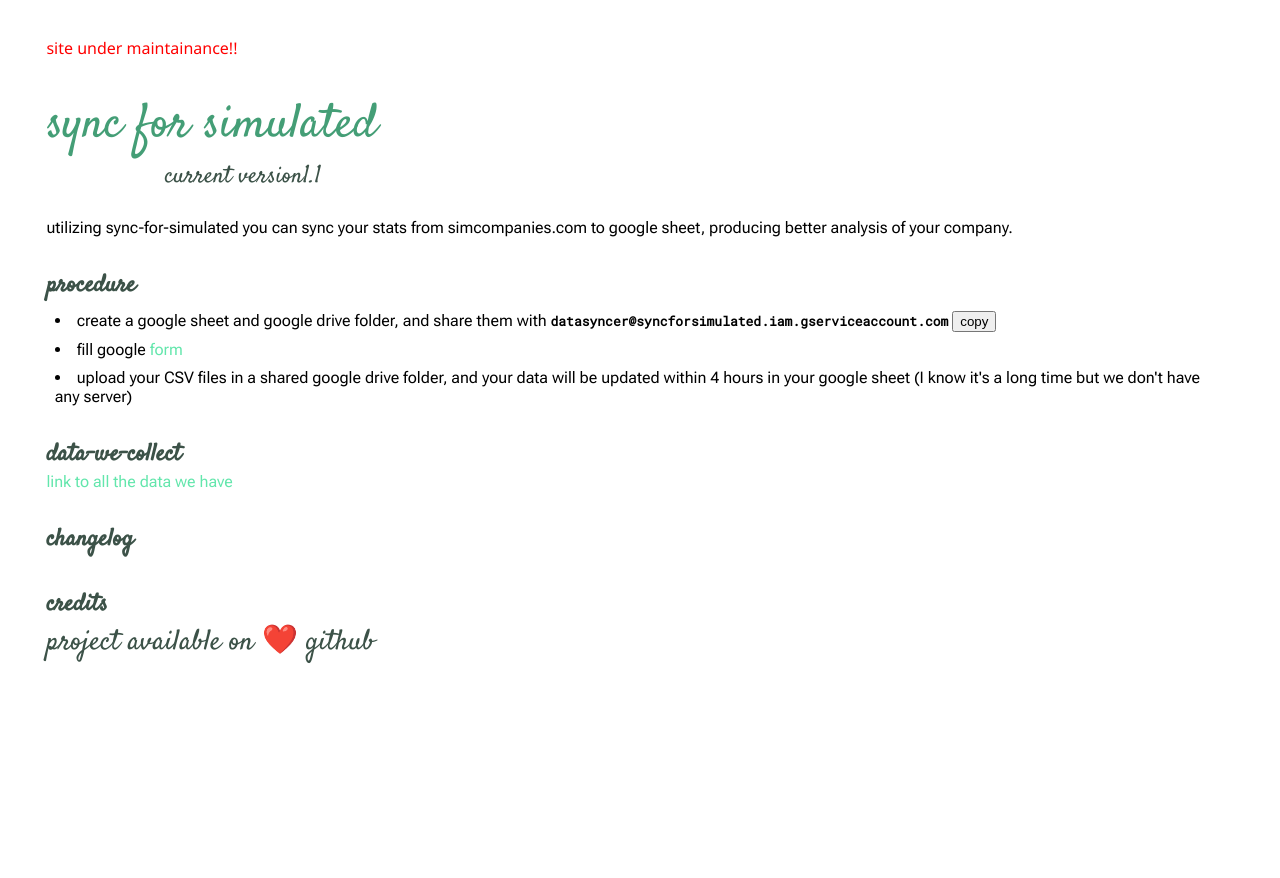
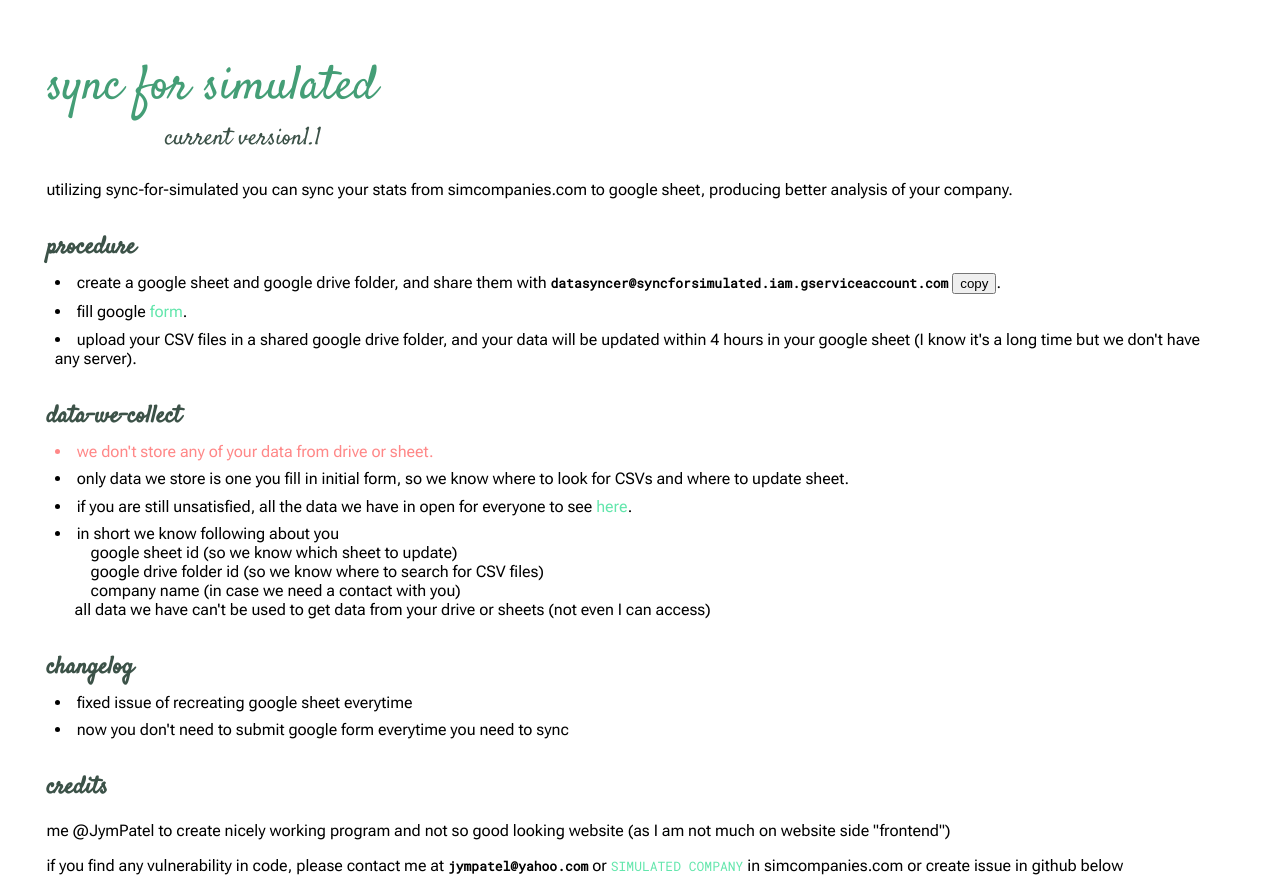
Before and after one commit to JymPatel/syncforsimulated, a plain HTML site: page public/index.html in a window 1280 px wide. Shown: the top 878 px of the page. Before the commit the page ends 800 px from the top, so only its background shows below. Drawn offline with Linux system fonts and the light colour scheme; a web font is replaced by a local one.

Commit message:
finished index

```diff
--- a/public/css/styles.css
+++ b/public/css/styles.css
@@ -34,11 +34,12 @@
 .github_link {
     font-family: "Satisfy", 'Roboto Mono';
     text-decoration: none;
-    color: #3C5248;
+    color: #2C664C;
     font-size: 180%;
+    text-decoration: underline;
 }
 .github_link:hover {
-    color: #449E76;
+    color: #63E6AC;
 }
 
 h4 {
--- a/public/index.html
+++ b/public/index.html
@@ -9,35 +9,49 @@
     <script src="scripts/index.js"></script>
 </head>
 <body>
-    <p style="color: red; font-family:'Segoe UI', Tahoma, Geneva, Verdana, sans-serif;">site under maintainance!!</p>
     <h1 class="main-heading">sync for simulated</h1>
     <h3 class="main-heading3">current version1.1</h3>
     <p>utilizing sync-for-simulated you can sync your stats from simcompanies.com to google sheet, producing better analysis of your company.</p>
+
     <div class="div01">
         <h4>procedure</h4>
         <li>create a google sheet and google drive folder, and share them with <strong class="need_mono">datasyncer@syncforsimulated.iam.gserviceaccount.com</strong>
         <button onclick="copyTextClipboard('datasyncer@syncforsimulated.iam.gserviceaccount.com')">
             copy
-        </button>
+        </button>.
         </li>
-        <li>fill google <a href="https://docs.google.com/forms/d/e/1FAIpQLSeUNfMROse0WDaLtaeP7lCSUo6322QNBcMOsglT6kWlnpgWnQ/viewform?usp=sf_link">form</a></li>
-        <li>upload your CSV files in a shared google drive folder, and your data will be updated within 4 hours in your google sheet (I know it's a long time but we don't have any server)</li>
+        <li>fill google <a href="https://docs.google.com/forms/d/e/1FAIpQLSeUNfMROse0WDaLtaeP7lCSUo6322QNBcMOsglT6kWlnpgWnQ/viewform?usp=sf_link">form</a>.</li>
+        <li>upload your CSV files in a shared google drive folder, and your data will be updated within 4 hours in your google sheet (I know it's a long time but we don't have any server).</li>
     </div>
 
     <div>
         <h4>data-we-collect</h4>
-        <a href="https://drive.google.com/drive/folders/1r8_0_JwiBZ7V_pCSSr08nhrPLHzFl-Ir?usp=sharing">link to all the data we have</a>
+        <li style="color: #ff8888">we don't store any of your data from drive or sheet.</li>
+        <li>only data we store is one you fill in initial form, so we know where to look for CSVs and where to update sheet.</li>
+        <li>if you are still unsatisfied, all the data we have in open for everyone to see <a href="https://drive.google.com/drive/folders/1r8_0_JwiBZ7V_pCSSr08nhrPLHzFl-Ir?usp=sharing">here</a>.</li>
+        <li>in short we know following about you<br>
+            &emsp;&emsp; google sheet id (so we know which sheet to update)<br>
+            &emsp;&emsp; google drive folder id (so we know where to search for CSV files)<br>
+            &emsp;&emsp; company name (in case we need a contact with you)<br>
+            &emsp; all data we have can't be used to get data from your drive or sheets (not even I can access)
+        </li>
+
     </div>
 
     <div>
         <h4>changelog</h4>
-    </div>
-
-    <div>
-        <h4>credits</h4>
+        <li>fixed issue of recreating google sheet everytime</li>
+        <li>now you don't need to submit google form everytime you need to sync</li>
     </div>
 </body>
 <footer>
+    <div>
+        <h4>credits</h4>
+        <p>me @JymPatel to create nicely working program and not so good looking website (as I am not much on website side "frontend")</p>
+    </div>
+    <script data-name="BMC-Widget" data-cfasync="false" src="https://cdnjs.buymeacoffee.com/1.0.0/widget.prod.min.js" data-id="jympatel" data-description="Support me on Buy me a coffee!" data-message="" data-color="#63E6AC" data-position="Right" data-x_margin="18" data-y_margin="18"></script>
+
+    <p>if you find any vulnerability in code, please contact me at <strong class="need_mono">jympatel@yahoo.com</strong> or <a href="https://www.simcompanies.com/company/0/SIMULATED%20COMPANY/" class="need_mono">SIMULATED COMPANY</a> in simcompanies.com or create issue in github below</p>
     <a class="github_link" href="https://github.com/JymPatel/syncforsimulated">project available on ❤️ github</a>
 </footer>
 </html>
```
